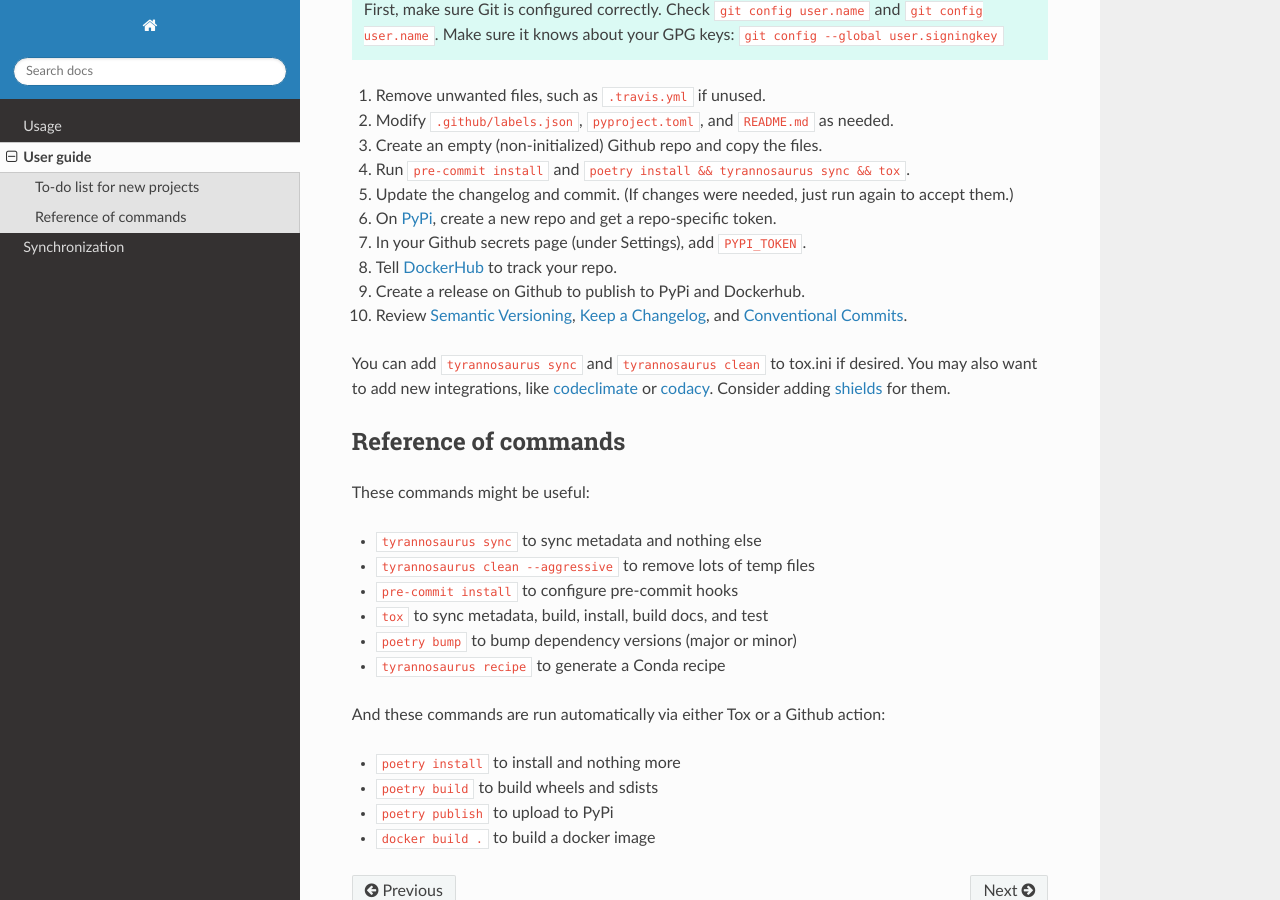
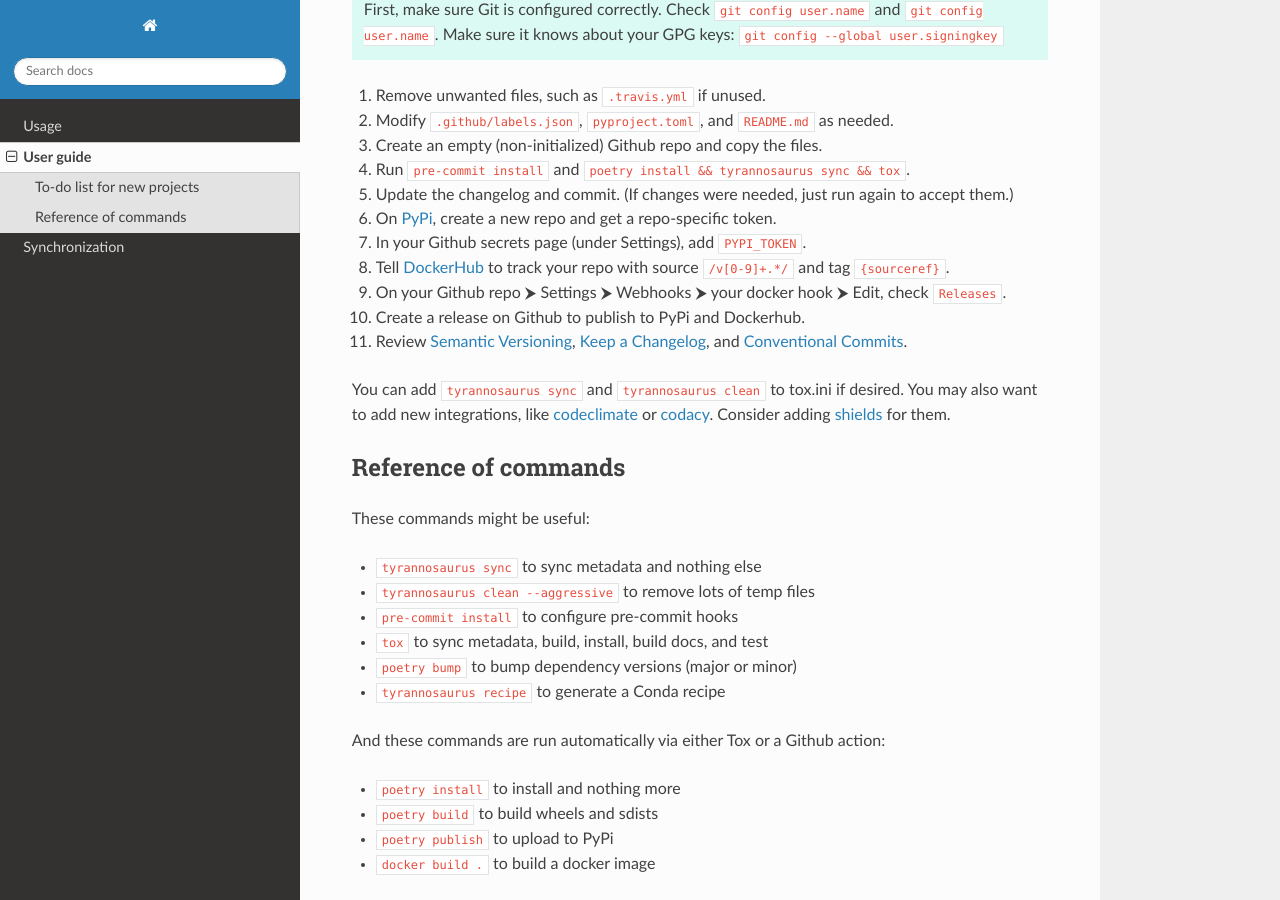
Before and after one commit to dmyersturnbull/tyrannosaurus, a Sphinx documentation site: the page built from docs/guide.rst, in a window 1280 px wide and 900 px high, scrolled down 380 px. Built offline with Sphinx 7.4.7 and the Read the Docs theme 2.0.0, drawn with Linux system fonts in a browser that asks for light colours.

Commit message:
Just a note about the docker setting.

```diff
--- a/docs/guide.rst
+++ b/docs/guide.rst
@@ -24,9 +24,10 @@ Consider following them after running ``tyrannosaurus new``.
 5. Update the changelog and commit. (If changes were needed, just run again to accept them.)
 6. On `PyPi <https://pypi.org>`_, create a new repo and get a repo-specific token.
 7. In your Github secrets page (under Settings), add ``PYPI_TOKEN``.
-8. Tell `DockerHub <https://hub.docker.com/>`_ to track your repo.
-9. Create a release on Github to publish to PyPi and Dockerhub.
-10. Review `Semantic Versioning <https://semver.org/spec/v2.0.0.html>`_, `Keep a Changelog <https://keepachangelog.com/en/1.0.0/>`_, and `Conventional Commits <https://www.conventionalcommits.org/en/v1.0.0/>`_.
+8. Tell `DockerHub <https://hub.docker.com/>`_ to track your repo with source ``/v[0-9]+.*/`` and tag ``{sourceref}``.
+9. On your Github repo ⮞ Settings ⮞ Webhooks ⮞ your docker hook ⮞ Edit, check ``Releases``.
+10. Create a release on Github to publish to PyPi and Dockerhub.
+11. Review `Semantic Versioning <https://semver.org/spec/v2.0.0.html>`_, `Keep a Changelog <https://keepachangelog.com/en/1.0.0/>`_, and `Conventional Commits <https://www.conventionalcommits.org/en/v1.0.0/>`_.
 
 You can add ``tyrannosaurus sync`` and ``tyrannosaurus clean`` to tox.ini if desired.
 You may also want to add new integrations, like `codeclimate <https://codeclimate.com/>`_ or `codacy <https://www.codacy.com/>`_.
```
